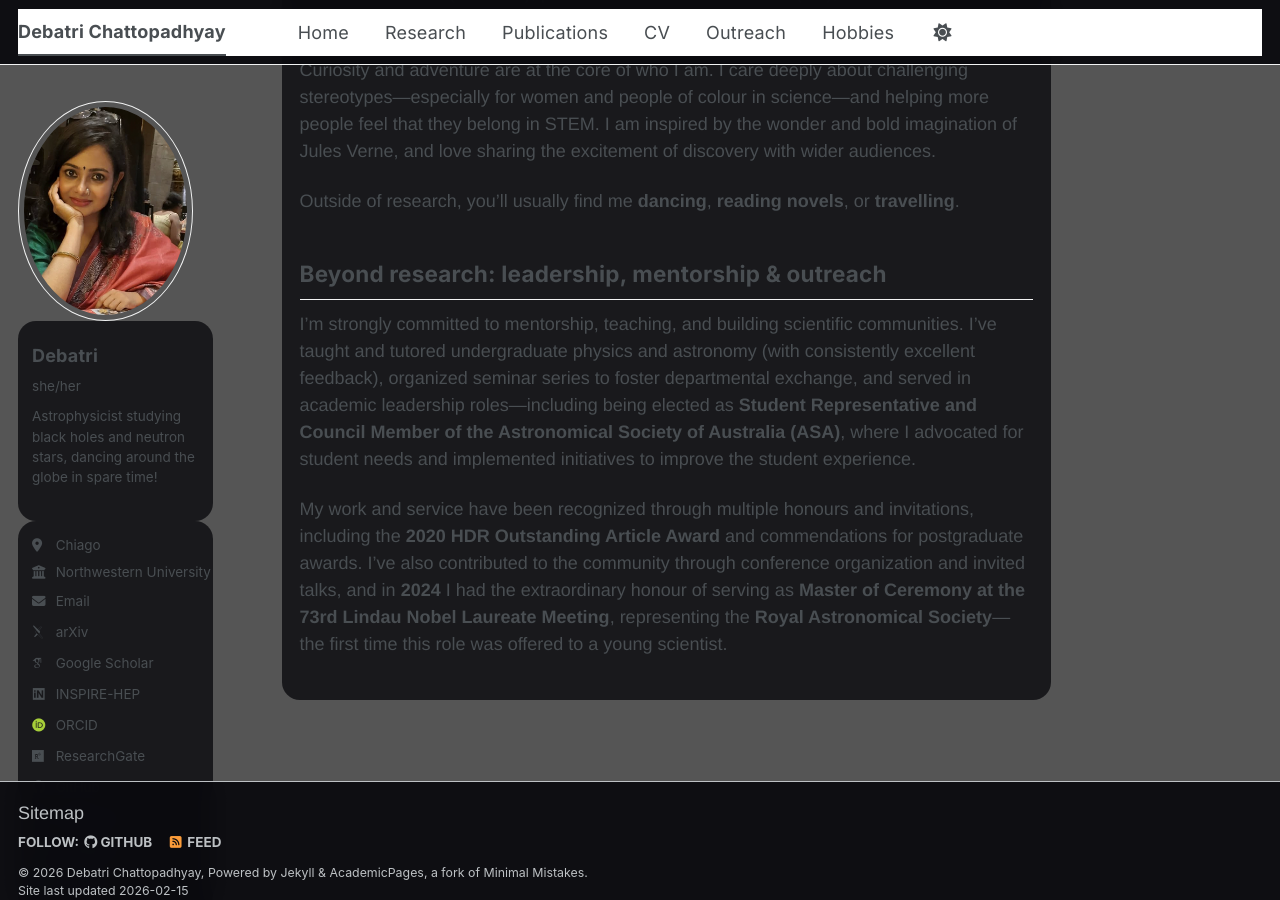
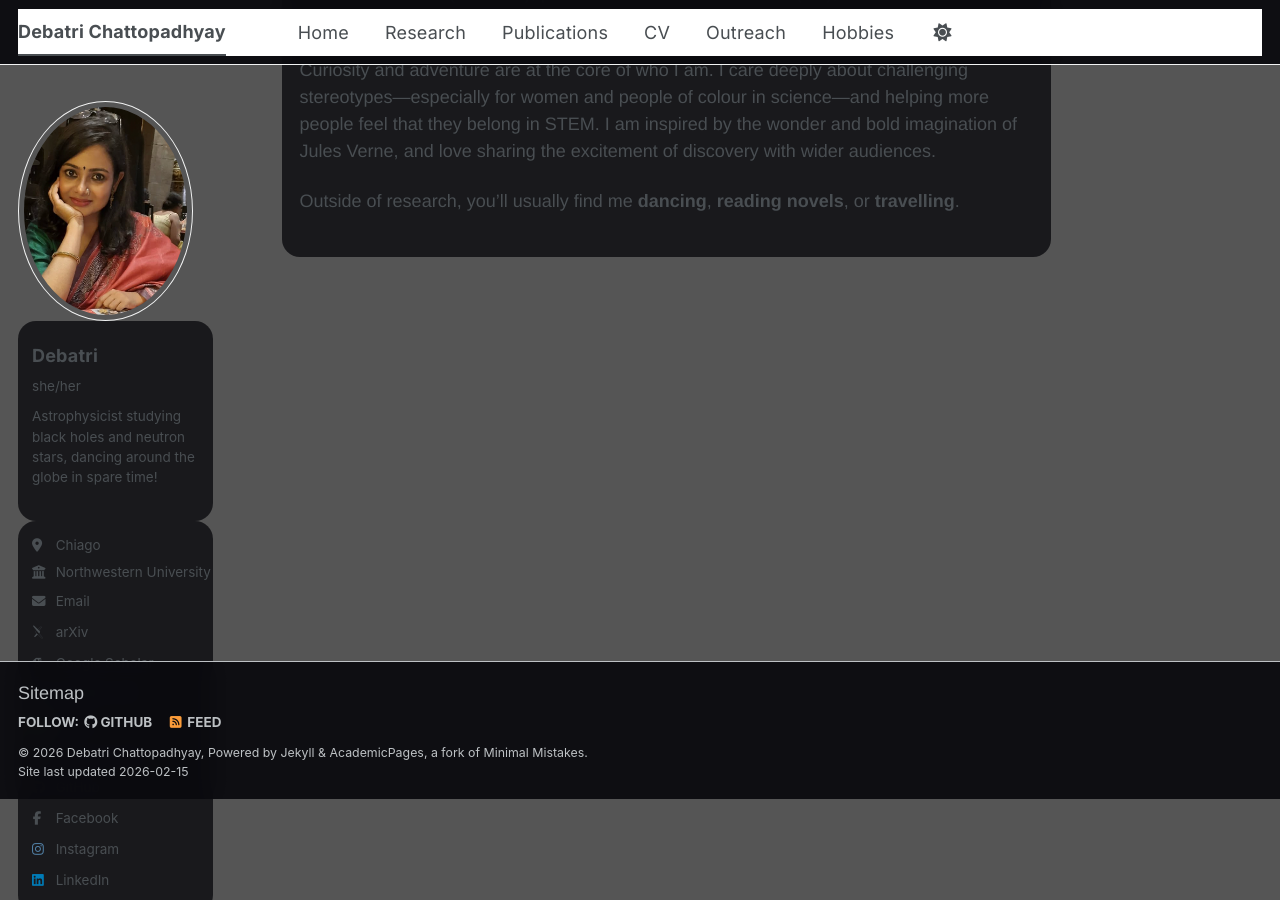
Before and after one commit to debatric/debatric.github.io, a Jekyll site: the page built from _pages/about.md, in a window 1280 px wide and 900 px high, scrolled down 394 px. Built offline with Jekyll 4.4.1, drawn with Linux system fonts in a browser that asks for light colours; some web fonts are replaced; a script bundle is joined from its source files by our own code; library files that are not in the unit come from our copies.

Commit message:
Update about.md

```diff
--- a/_pages/about.md
+++ b/_pages/about.md
@@ -13,8 +13,3 @@ I am originally from Calcutta, India, and my journey has taken me across four co
 Curiosity and adventure are at the core of who I am. I care deeply about challenging stereotypes—especially for women and people of colour in science—and helping more people feel that they belong in STEM. I am inspired by the wonder and bold imagination of Jules Verne, and love sharing the excitement of discovery with wider audiences.
 
 Outside of research, you’ll usually find me **dancing**, **reading novels**, or **travelling**.
-
-## Beyond research: leadership, mentorship & outreach
-I’m strongly committed to mentorship, teaching, and building scientific communities. I’ve taught and tutored undergraduate physics and astronomy (with consistently excellent feedback), organized seminar series to foster departmental exchange, and served in academic leadership roles—including being elected as **Student Representative and Council Member of the Astronomical Society of Australia (ASA)**, where I advocated for student needs and implemented initiatives to improve the student experience.
-
-My work and service have been recognized through multiple honours and invitations, including the **2020 HDR Outstanding Article Award** and commendations for postgraduate awards. I’ve also contributed to the community through conference organization and invited talks, and in **2024** I had the extraordinary honour of serving as **Master of Ceremony at the 73rd Lindau Nobel Laureate Meeting**, representing the **Royal Astronomical Society**—the first time this role was offered to a young scientist.
```
